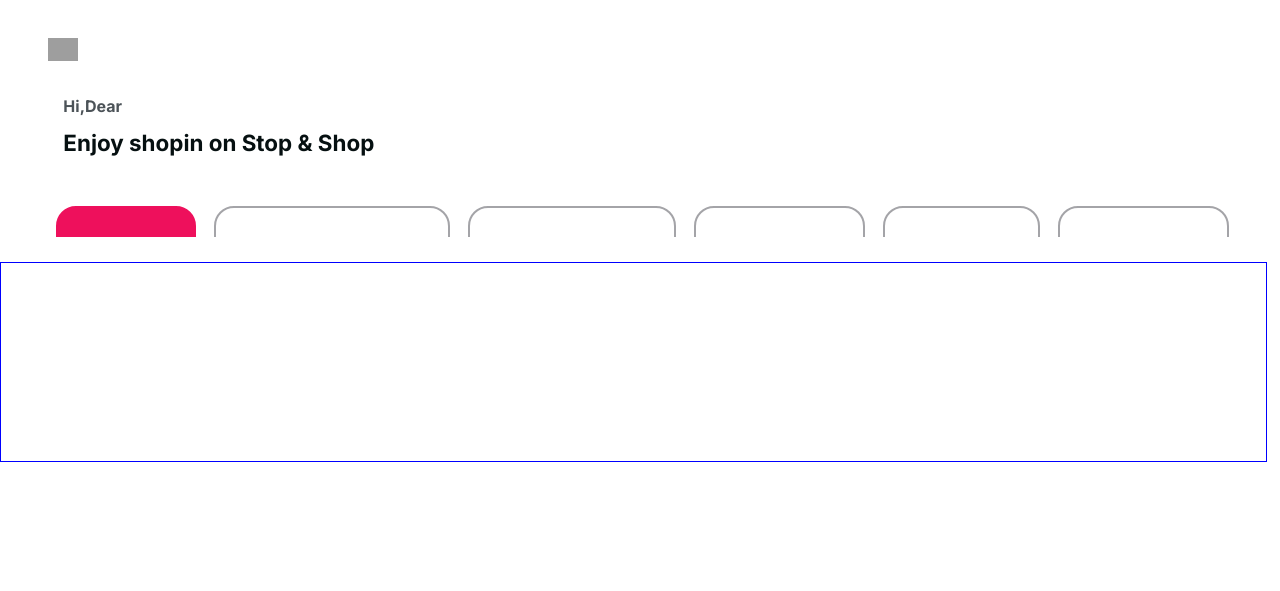
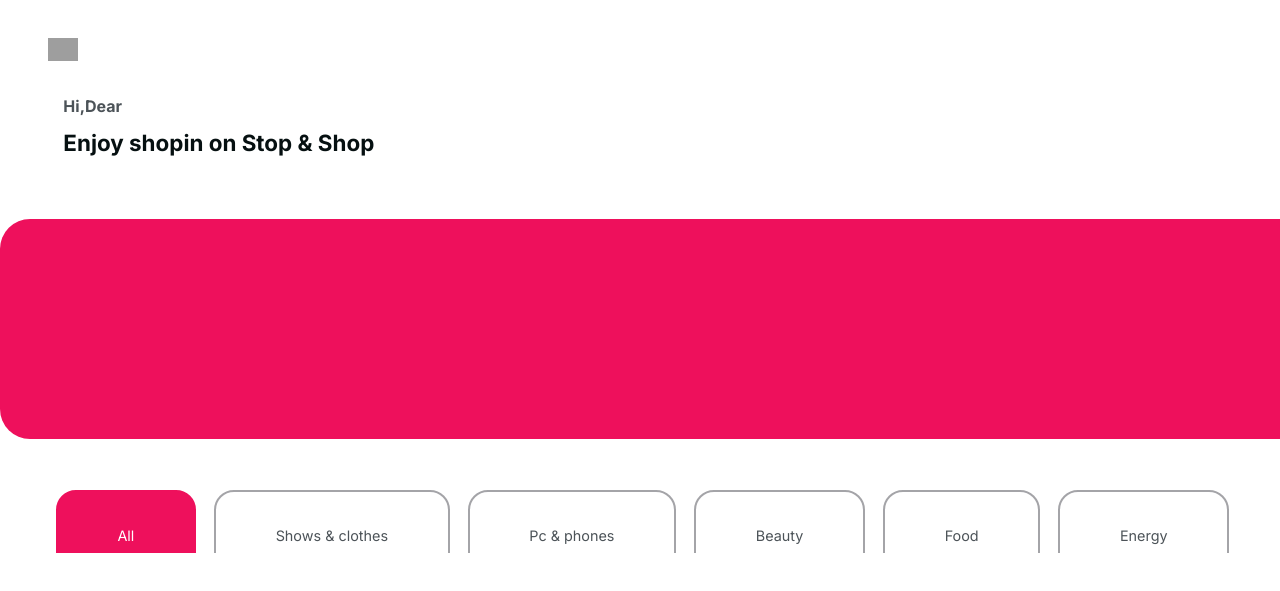
Before and after one commit to yacine-yac/e-commerce-shop, a Next.js app: page / in a window 1280 px wide. Shown: the top 591 px of the page. Built offline with nearby package versions, Linux system fonts and the light colour scheme; grey boxes are pictures that could not be loaded.

Commit message:
make list domain scroll hidden

```diff
--- a/src/app/page.css
+++ b/src/app/page.css
@@ -8,14 +8,18 @@
 }
 
 /** domain section*/
-.domain{border: 0px solid rgb(179, 255, 0);
-  width: 100%;height: 7vh;padding:2% 3%;white-space: nowrap;
-  /* padding-left:5%;padding-right: 5%;  */
+.domain{
+  width: 100%;height: 10vh;padding:2% 3% 5% 3%;white-space: nowrap;
   margin: 2% 0% 2% 0%; display: flex;flex-direction: row;justify-content: space-between;
-  overflow-x: auto;overflow-y: hidden;scrollbar-width: none;
+  overflow-x: auto;overflow-y: hidden;
+  scrollbar-color: transparent transparent;
 }
+::-webkit-scrollbar{width:50px;}
+::-webkit-scrollbar-thumb{background: transparent !important;}
+::-webkit-scrollbar-thumb:vertical{background: transparent !important;}
+::-webkit-scrollbar-track{background: transparent !important;}
 .domain span{
-  width: auto; height:35px;
+  width: auto;
   padding:3% 5% 7% 5%;margin-left:1.5%;
   border: 2px solid #41404879;border-radius: 20px;
   color: var(--icons-color);font-size: var(--size-small);
@@ -23,13 +27,15 @@
 
 /* slider section*/
 .slider{
-  width: 100%;height: 200px;border: 1px solid blue;
+  width: 105%;height: 220px;margin-top:5%;
+  border-top-left-radius: 30px;border-bottom-left-radius: 30px;
+ background-color: var(--primary-background);
 }
 
 /* show products section */
 .show{
   width:100%;
-  padding:10% 0% 20% 0%;
+  padding:1% 0% 20% 0%;
 }
 .show h1{opacity:0.8;font-size: var(--size-2);}
 
--- a/src/app/page.tsx
+++ b/src/app/page.tsx
@@ -8,6 +8,7 @@ export default function Home() {
       <div className="pg pg-1">
         <h2>Hi,Dear</h2>
         <h1>Enjoy shopin on Stop & Shop</h1>
+        <section className='slider'></section>
         <section className='domain'>
             <span className='btn-background-active'><Link  href="">All</Link></span>
             <span><Link  href="">Shows & clothes</Link></span>
@@ -16,7 +17,6 @@ export default function Home() {
             <span><Link  href="">Food</Link></span>
             <span><Link  href="">Energy</Link></span>
         </section>
-        <section className='slider'></section>
         <section className="show">
            <h1>Recommended for you</h1>
            <div className="show-grid">
```
